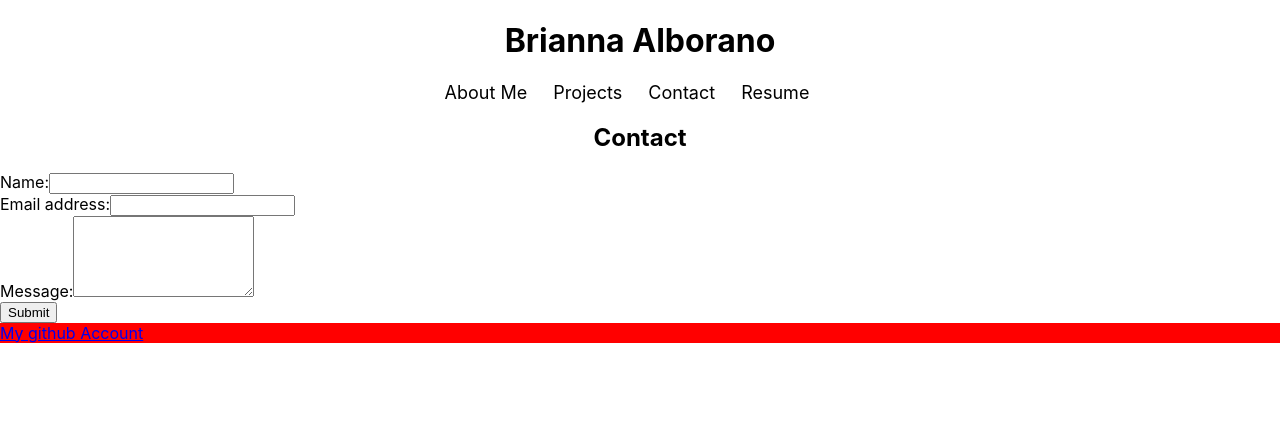
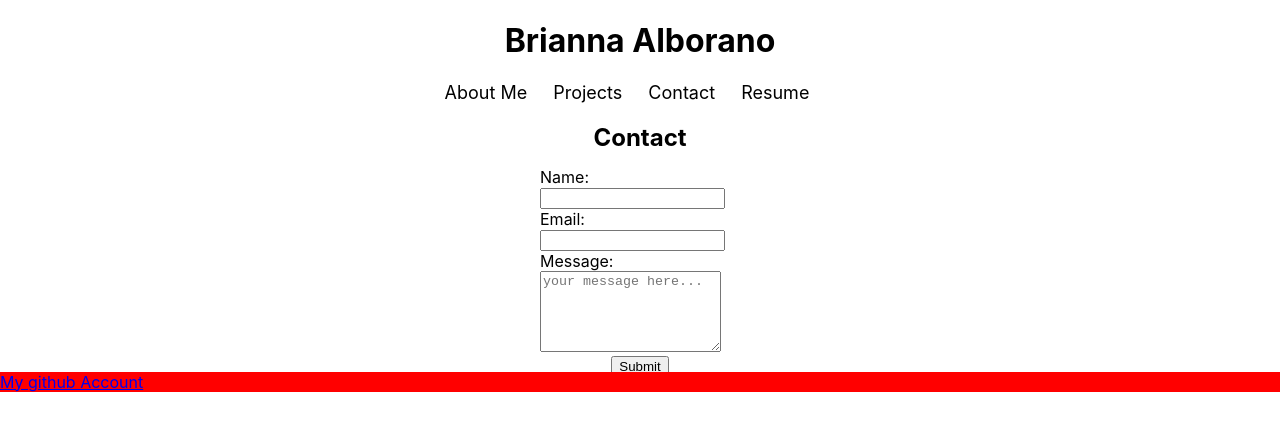
Before and after one commit to briannalbo/Portfolio-react, a React (Create React App) app in the folder portfolio/: page / in a window 1280 px wide. Both pictures are taken after a click on the element "Contact". Shown: the top 430 px of the page. Built offline with nearby package versions, Linux system fonts and the light colour scheme.

Commit message:
updated styling on contact form page

```diff
--- a/portfolio/src/App.css
+++ b/portfolio/src/App.css
@@ -37,9 +37,22 @@
   flex-wrap: wrap;
 }
 
-.App-logo {
-  height: 40vmin;
-  pointer-events: none;
+
+#contact-box {
+  width: 100%;
+  align-items: center;
+  flex-direction: column;
+  display: flex;
+}
+
+#contact-form {
+  justify-content: center;
+  height: 200px;
+  width: 200px;
+  align-items: center;
+  flex-direction: column;
+  display: flex;
+
 }
 
 @media (prefers-reduced-motion: no-preference) {
--- a/portfolio/src/components/Contact/index.js
+++ b/portfolio/src/components/Contact/index.js
@@ -1,4 +1,5 @@
 import React, { useState } from 'react';
+import '../../App.css';
 
 function Contact() {
   const [formState, setFormState] = useState({
@@ -39,10 +40,10 @@ function Contact() {
   };
 
   return (
-    <section>
+    <section id='contact-box'>
       <form id="contact-form" onSubmit={handleSubmit}>
         <div>
-          <label htmlFor="name">Name:</label>
+          <label htmlFor="name">Name: </label>
           <input
             type="text"
             name="name"
@@ -51,7 +52,7 @@ function Contact() {
           />
         </div>
         <div>
-          <label htmlFor="email">Email address:</label>
+          <label htmlFor="email">Email: </label>
           <input
             type="email"
             name="email"
@@ -62,6 +63,7 @@ function Contact() {
         <div>
           <label htmlFor="message">Message:</label>
           <textarea
+            placeholder="your message here..."
             name="message"
             rows="5"
             defaultValue={message}
```
